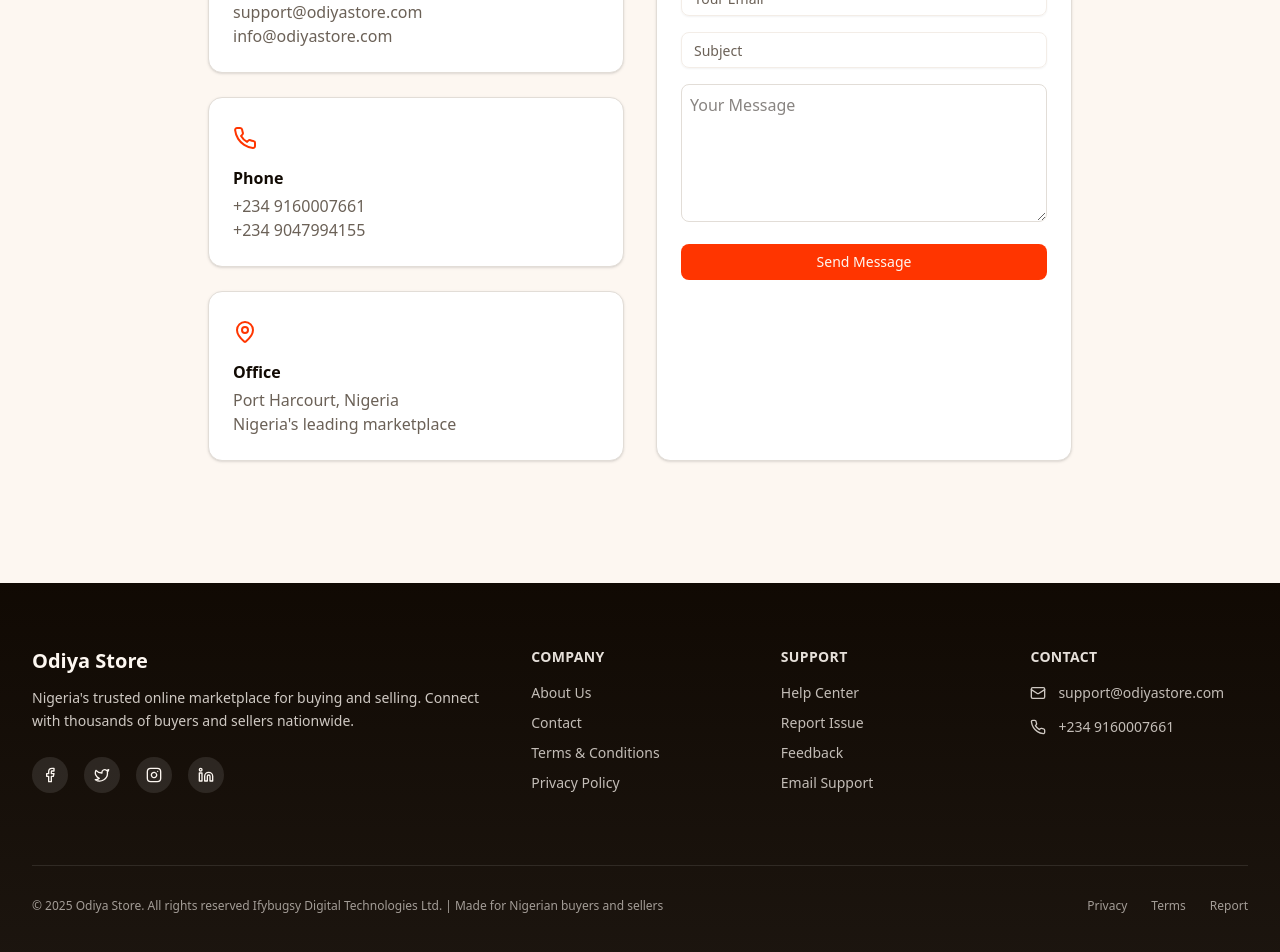
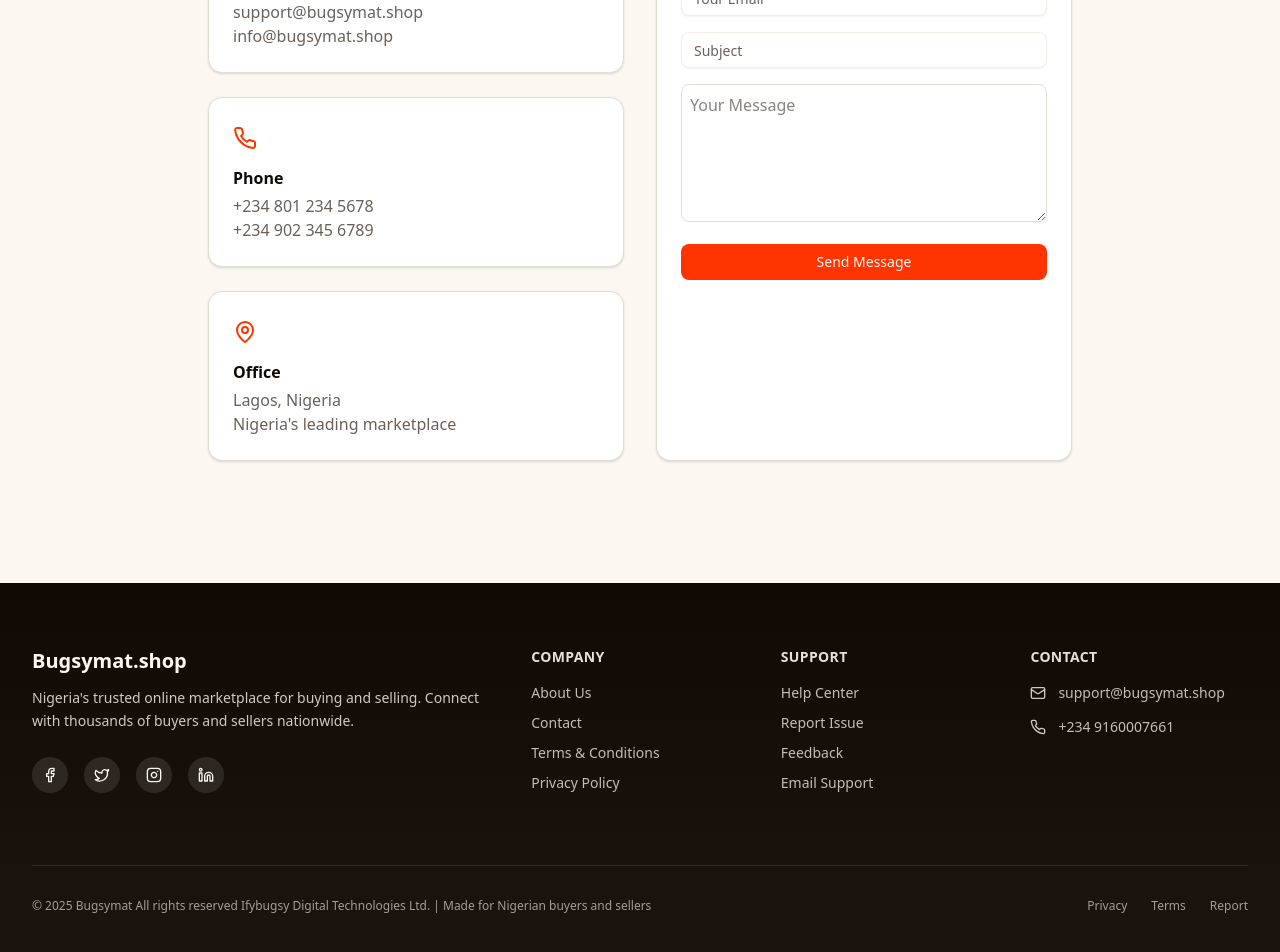
Before and after one commit to ifybugsy/odiya-store, a Next.js app: page /contact in a window 1280 px wide. Shown: the part 282-1234 px from the top of the page. Built offline with nearby package versions, Linux system fonts and the light colour scheme.

Commit message:
rebranded to bugsymat

```diff
--- a/app/become-seller/page.tsx
+++ b/app/become-seller/page.tsx
@@ -119,7 +119,9 @@ This refreshes your session with seller permissions.`)
         <div className="max-w-2xl mx-auto px-4">
           <Card className="p-8">
             <h1 className="text-3xl font-bold mb-2">Become a Seller</h1>
-            <p className="text-muted-foreground mb-8">Fill in your business details to start selling on Odiya Store</p>
+            <p className="text-muted-foreground mb-8">
+              Fill in your business details to start selling on Bugsymat.shop
+            </p>
 
             {error && (
               <div className="bg-destructive/10 border border-destructive/30 rounded-lg p-3 mb-4 text-destructive">
--- a/app/contact/page.tsx
+++ b/app/contact/page.tsx
@@ -47,8 +47,8 @@ export default function ContactPage() {
                 <Mail className="w-6 h-6 text-primary flex-shrink-0 mt-1" />
                 <div>
                   <h3 className="font-bold mb-1">Email</h3>
-                  <p className="text-muted-foreground">support@odiyastore.com</p>
-                  <p className="text-muted-foreground">info@odiyastore.com</p>
+                  <p className="text-muted-foreground">support@bugsymat.shop</p>
+                  <p className="text-muted-foreground">info@bugsymat.shop</p>
                 </div>
               </Card>
 
@@ -56,8 +56,8 @@ export default function ContactPage() {
                 <Phone className="w-6 h-6 text-primary flex-shrink-0 mt-1" />
                 <div>
                   <h3 className="font-bold mb-1">Phone</h3>
-                  <p className="text-muted-foreground">+234 9160007661</p>
-                  <p className="text-muted-foreground">+234 9047994155</p>
+                  <p className="text-muted-foreground">+234 801 234 5678</p>
+                  <p className="text-muted-foreground">+234 902 345 6789</p>
                 </div>
               </Card>
 
@@ -65,7 +65,7 @@ export default function ContactPage() {
                 <MapPin className="w-6 h-6 text-primary flex-shrink-0 mt-1" />
                 <div>
                   <h3 className="font-bold mb-1">Office</h3>
-                  <p className="text-muted-foreground">Port Harcourt, Nigeria</p>
+                  <p className="text-muted-foreground">Lagos, Nigeria</p>
                   <p className="text-muted-foreground">Nigeria's leading marketplace</p>
                 </div>
               </Card>
--- a/app/privacy/page.tsx
+++ b/app/privacy/page.tsx
@@ -54,7 +54,7 @@ export default function PrivacyPage() {
 
             <section>
               <h2 className="text-2xl font-bold">6. Contact Us</h2>
-              <p className="text-muted-foreground">For privacy concerns, please email us at privacy@odiyastore.com</p>
+              <p className="text-muted-foreground">For privacy concerns, please email us at privacy@bugsymat.shop</p>
             </section>
           </Card>
         </div>
--- a/app/terms/page.tsx
+++ b/app/terms/page.tsx
@@ -14,7 +14,7 @@ export default function TermsPage() {
             <section>
               <h2 className="text-2xl font-bold">1. Agreement to Terms</h2>
               <p className="text-muted-foreground">
-                By using Odiya Store, you agree to these terms and conditions. If you do not agree, please do not use
+                By using Bugsymat.shop, you agree to these terms and conditions. If you do not agree, please do not use
                 our platform.
               </p>
             </section>
@@ -51,8 +51,8 @@ export default function TermsPage() {
             <section>
               <h2 className="text-2xl font-bold">5. Limitation of Liability</h2>
               <p className="text-muted-foreground">
-                Odiya Store is provided "as is". We are not responsible for any losses or damages arising from your use
-                of the platform.
+                Bugsymat.shop is provided "as is". We are not responsible for any losses or damages arising from your
+                use of the platform.
               </p>
             </section>
 
--- a/components/footer.tsx
+++ b/components/footer.tsx
@@ -11,7 +11,7 @@ export default function Footer() {
         <div className="grid grid-cols-1 md:grid-cols-5 gap-8 mb-12">
           {/* Brand Section */}
           <div className="md:col-span-2">
-            <h3 className="font-bold text-xl mb-3">Odiya Store</h3>
+            <h3 className="font-bold text-xl mb-3">Bugsymat.shop</h3>
             <p className="text-sm opacity-80 mb-6 leading-relaxed">
               Nigeria's trusted online marketplace for buying and selling. Connect with thousands of buyers and sellers
               nationwide.
@@ -104,7 +104,7 @@ export default function Footer() {
                 </Link>
               </li>
               <li>
-                <a href="mailto:support@odiyastore.com" className="opacity-75 hover:opacity-100 transition">
+                <a href="mailto:support@bugsymat.shop" className="opacity-75 hover:opacity-100 transition">
                   Email Support
                 </a>
               </li>
@@ -117,8 +117,8 @@ export default function Footer() {
             <div className="space-y-3.5 text-sm">
               <div className="flex items-start gap-3">
                 <Mail className="w-4 h-4 mt-0.5 flex-shrink-0 opacity-80" />
-                <a href="mailto:support@odiyastore.com" className="opacity-75 hover:opacity-100 transition break-all">
-                  support@odiyastore.com
+                <a href="mailto:support@bugsymat.shop" className="opacity-75 hover:opacity-100 transition break-all">
+                  support@bugsymat.shop
                 </a>
               </div>
               <div className="flex items-start gap-3">
@@ -135,7 +135,7 @@ export default function Footer() {
         <div className="border-t border-white/10 pt-8">
           <div className="flex flex-col md:flex-row justify-between items-center gap-4">
             <p className="text-xs opacity-60 text-center md:text-left">
-              © {currentYear} Odiya Store. All rights reserved Ifybugsy Digital Technologies Ltd. | Made for Nigerian buyers and sellers
+              © {currentYear} Bugsymat All rights reserved Ifybugsy Digital Technologies Ltd. | Made for Nigerian buyers and sellers
             </p>
             <div className="flex gap-6 text-xs opacity-60">
               <Link href="/privacy" className="hover:opacity-100 transition">
@@ -144,7 +144,7 @@ export default function Footer() {
               <Link href="/terms" className="hover:opacity-100 transition">
                 Terms
               </Link>
-              <a href="mailto:support@odiyastore.com" className="hover:opacity-100 transition">
+              <a href="mailto:support@bugsymat.shop" className="hover:opacity-100 transition">
                 Report
               </a>
             </div>
--- a/components/navbar.tsx
+++ b/components/navbar.tsx
@@ -38,15 +38,9 @@ export default function Navbar() {
   }
 
   const handleBecomeSeller = () => {
-    if (user) {
-      router.push("/become-seller")
-    } else {
-      router.push("/role-selection?from=seller-button")
-    }
+    router.push("/login")
     setIsOpen(false)
   }
-
-  // These can be re-enabled in the future by uncommenting and restoring the button code below
 
   return (
     <nav className="sticky top-0 z-50 bg-white border-b border-border shadow-sm">
@@ -54,11 +48,11 @@ export default function Navbar() {
         <div className="flex justify-between items-center h-16">
           <Link href="/" className="flex items-center gap-2">
             <Image
-              src="/odiya-logo.png"
-              alt="Odiya Store - Buy & Sell Online"
+              src="/bugsymat-logo.png"
+              alt="Bugsymat.shop - Buy & Sell Online"
               width={280}
               height={92}
-              className="h-16 sm:h-20 md:h-24 w-auto"
+              className="h-12 sm:h-18 md:h-20 w-auto"
               priority
             />
           </Link>
```
Also changed, not shown: public/bugsymat-logo.png (added).
